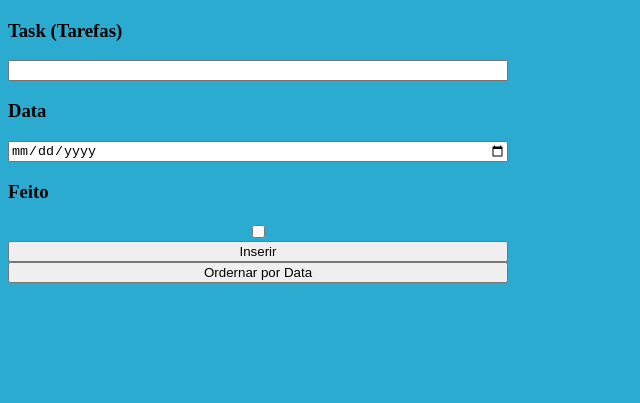
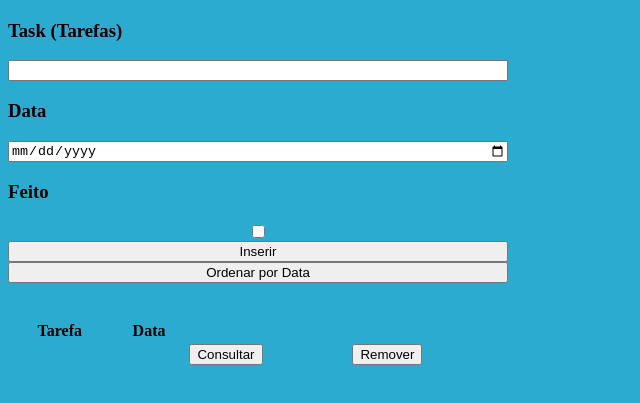
Before and after one commit to matheussilvafonseca/Todo-List, a plain HTML site: page index.html in a window 1280 px wide. Both pictures are taken after a click on the button "Inserir". Shown: the part 79-482 px from the top of the page, without its empty margins (0-640 px from the left). Drawn offline with Linux system fonts and the light colour scheme.

Commit message:
commit do kaique

```diff
--- a/index.html
+++ b/index.html
@@ -7,7 +7,6 @@
     <link rel="stylesheet" href="style.css">
 </head>
 <body>
-
     <h1>Lista de Tarefas</h1>
     <div id="principal" class="div_principal">
         <h3>Task (Tarefas)</h3><input type="text" id="tarefa">
@@ -16,11 +15,13 @@
         <input type="checkbox" id="checkbox">
 
         <button id="Inserir">Inserir</button>
-    <button id="Ordernar">Ordernar por Data</button>
+        <button id="Ordenar">Ordenar por Data</button>
+        <br>
+        <br>
+        <table id="table_tasks">
+
+        </table>
     </div>
-
-
-
     <script src="script.js"></script>
 </body>
 </html>
--- a/script.js
+++ b/script.js
@@ -1,3 +1,63 @@
-function inserir()
+let input_tarefa = document.getElementById("tarefa");
+let input_data = document.getElementById("data");
+let table_tasks = document.getElementById("table_tasks");
+let done = document.getElementById("checkbox");
+let insert = document.getElementById("Inserir");
+let order = document.getElementById("Ordenar");
+let consult = document.getElementById("consultar");
+let remove = document.getElementById("remover");
+let task_array = [];
 
-function ordenarData()
+insert.addEventListener('click', inserir);
+order.addEventListener('click', ordenarData);
+done.addEventListener('click', tarefaFeita);
+
+function inserir() {
+    table_tasks.innerHTML =
+    `
+        <tr>
+            <th>Tarefa</th>
+            <th>Data</th>
+        </tr>
+    `;
+    let task = document.getElementById("tarefa").value;
+    let date = document.getElementById("data").value;
+    let tarefa = { Nome: task, Data: date };
+    task_array.push(tarefa);
+    for (let i = 0; i < task_array.length; i++) {
+        table_tasks.innerHTML +=
+        `
+            <tr id="tr[${i}]">
+                <td>${task_array[i].Nome}</td>
+                <td>${task_array[i].Data}</td>
+                <td><button id="consultar" onclick="consultarTarefa(${i})">Consultar</button></td>
+                <td><button id="remover" onclick="removerTarefa(${i})">Remover</button></td>
+                <br>
+            </tr>
+        `
+    }
+    input_tarefa.value = "";
+    input_data.value = "";
+}
+
+function tarefaFeita() {
+    for (let i = 0; i < task_array.length; i++) {
+        if(input_tarefa.value == task_array[i].Nome && input_data.value == task_array[i].Data){
+            tr[i]
+        }
+    }
+
+}
+
+function consultarTarefa(num) {
+    input_tarefa.value = task_array[num].Nome;
+    input_data.value = task_array[num].Data;
+}
+
+function deletarTarefa(num) {
+    alert("DEU CERTO!!!");
+}
+
+function ordenarData() {
+    console.log(task_array);
+}
```
Lines whose indentation alone changed are shown as unchanged.
